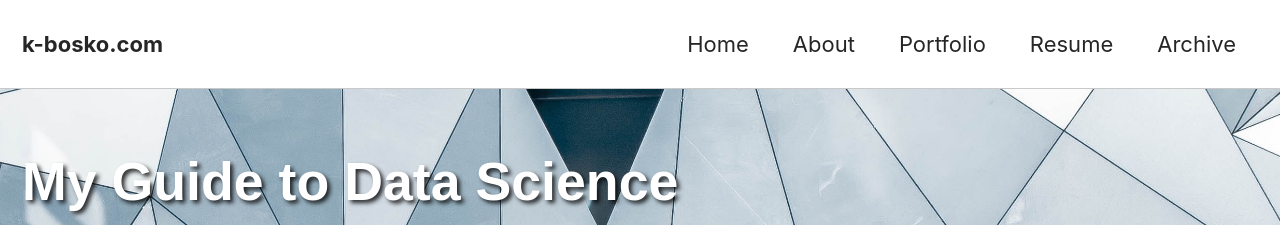
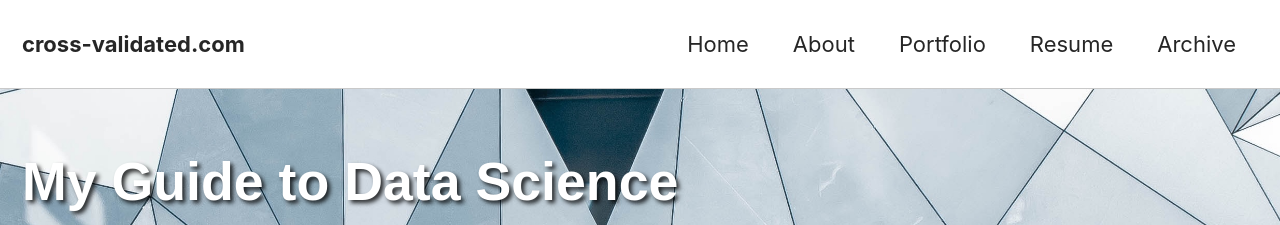
Before and after one commit to k-bosko/k-bosko.github.io, a Jekyll site: the page built from index.html, in a window 1280 px wide and 900 px high. Shown: the top 225 px of the window. Built offline with Jekyll 4.4.1, drawn with Linux system fonts in a browser that asks for light colours; cached includes are drawn as plain includes; nearby versions of some CDN libraries; the list of posts is cut into pages by our own code.

Commit message:
changed site title to cross-validated.com

```diff
--- a/_config.yml
+++ b/_config.yml
@@ -16,16 +16,16 @@ minimal_mistakes_skin    : "contrast" # "air", "aqua", "contrast", "dark", "dirt
 
 # Site Settings
 locale                   : "en-US"
-title                    : "k-bosko.com"
+title                    : "cross-validated.com"
 title_separator          : "-"
 subtitle                 : # site tagline that appears below site title in masthead
 name                     : "Katerina Bosko, PhD"
-description              : "Blogging about my transition into Data Science"
+description              : "Blogging about my transition into Data Science. Covering topics on machine learning, data analysis, data mining, statistics, and data visualization."
 port                     : 4000
 host                     : "0.0.0.0"
-url                      : # the base hostname & protocol for your site e.g. "https://mmistakes.github.io"
+url                      : https://cross-validated.com # the base hostname & protocol for your site e.g. "https://mmistakes.github.io"
 baseurl                  : # the subpath of your site, e.g. "/blog"
-repository               : # GitHub username/repo-name e.g. "mmistakes/minimal-mistakes"
+repository               : k-bosko.github.io # GitHub username/repo-name e.g. "mmistakes/minimal-mistakes"
 teaser                   : /assets/images/joel-filipe-thumb-800.jpg # path of fallback teaser image, e.g. "/assets/images/500x300.png"
 logo                     : # path of logo image to display in the masthead, e.g. "/assets/images/88x88.png"
 masthead_title           : # overrides the website title displayed in the masthead, use " " for no title
```
